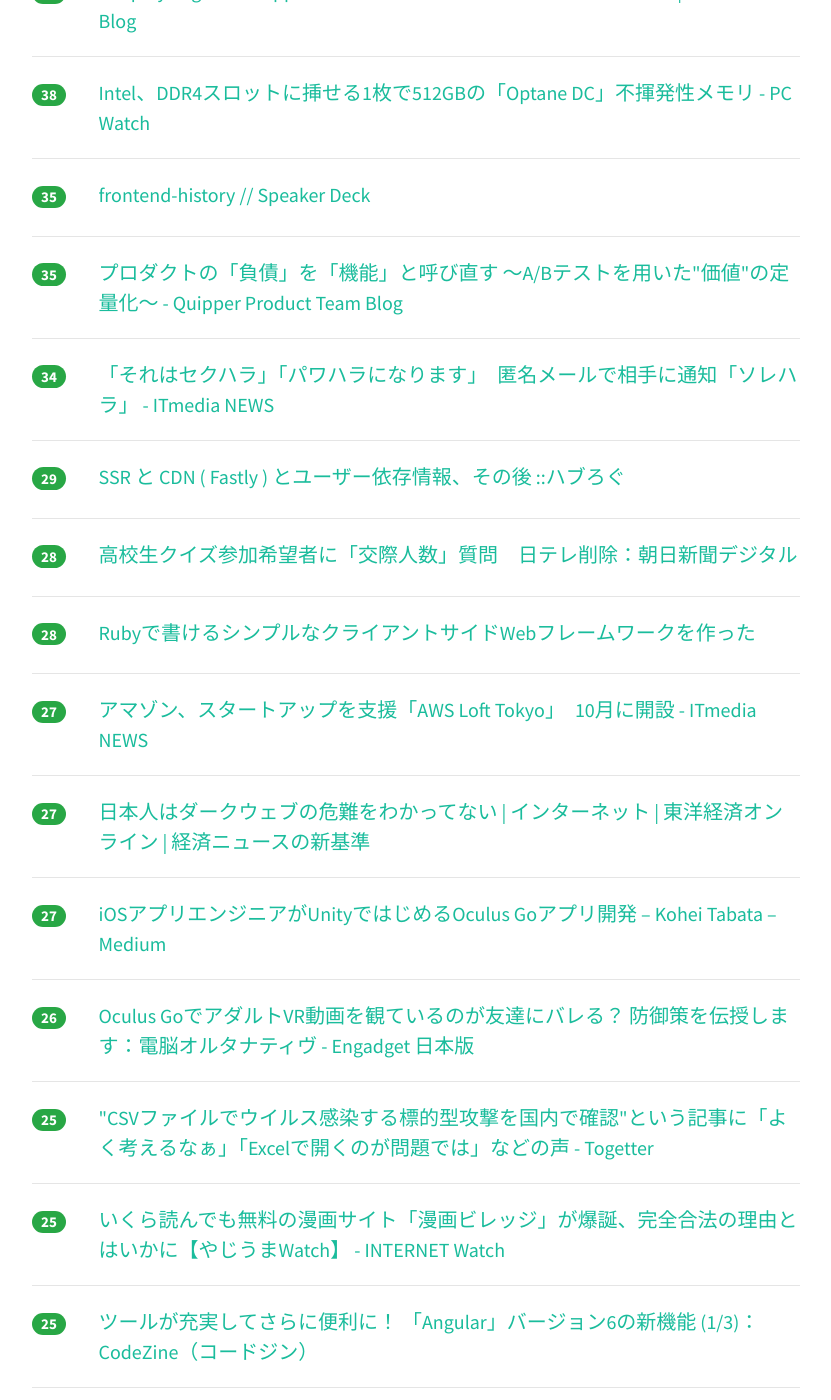
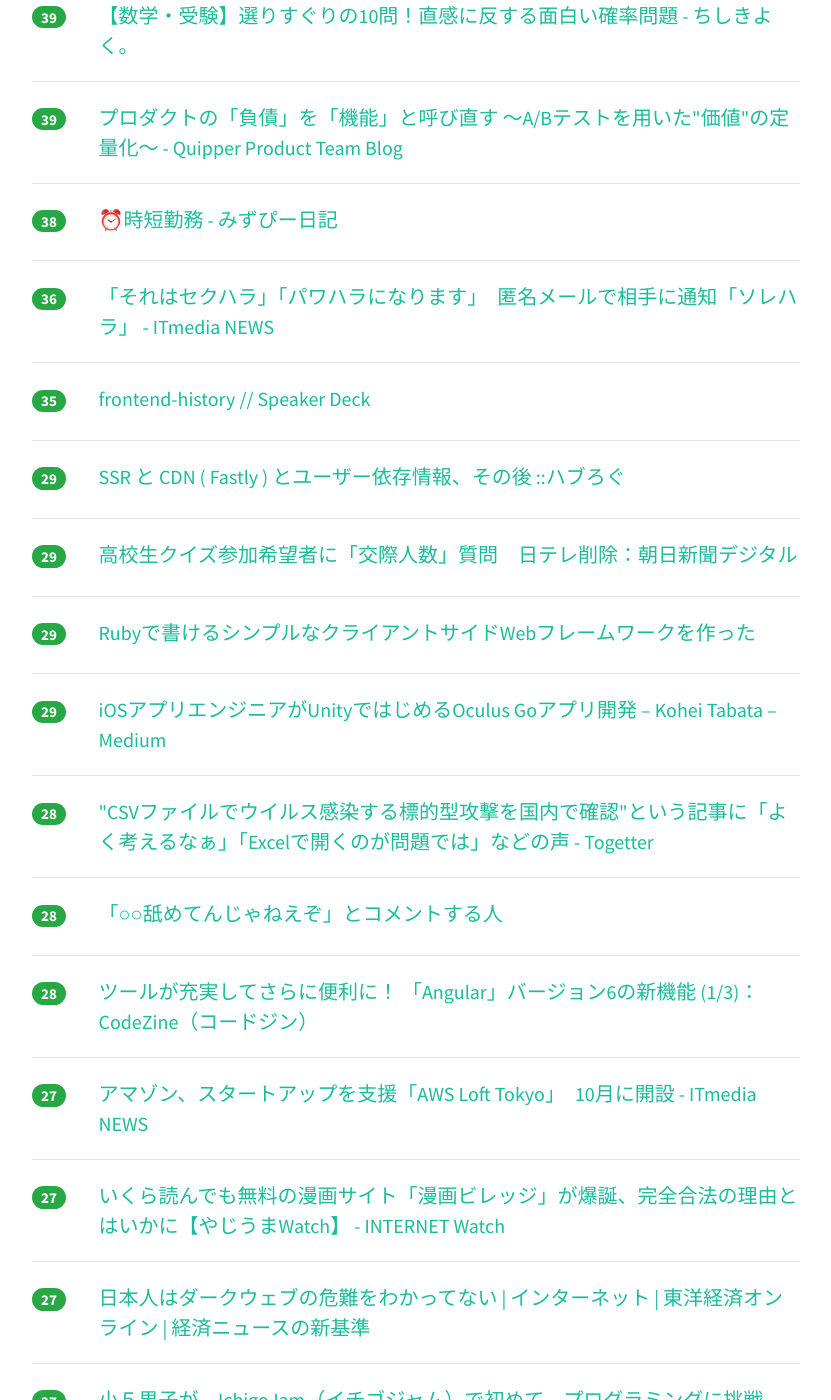
Before and after one commit to yatta47/hatena-matome-site, a Jekyll site: the page built from _posts/2018-05-31-hatena.md, in a window 1280 px wide and 1400 px high, scrolled down 1965 px. Shown: the whole window, without its empty margins (224-1055 px from the left). Built offline with Jekyll 4.4.1, drawn with Linux system fonts in a browser that asks for light colours; nearby versions of some CDN libraries; some of the changed text lies outside the part shown.

Commit message:
Updated 2018-05-31

```diff
--- a/_posts/2018-05-31-hatena.md
+++ b/_posts/2018-05-31-hatena.md
@@ -1,69 +1,74 @@
 ---
 layout: post
 title:  "2018-05-31 はてぶIT"
-date:   2018-05-31 17:01:44
+date:   2018-05-31 18:01:41
 tags: [it-hotentry]
 ---
-41 件のデータあり
+45 件のデータあり
 
 <hr><div class="row">
-<div class="col-1"><span class="badge badge-pill badge-success h2">1117</span></div>
+<div class="col-1"><span class="badge badge-pill badge-success h2">1173</span></div>
 <div class="col-11"><a href='https://amachang.hatenablog.com/entry/we_joined_smartnews' target='_blank'>6 年間の起業を終えて - IT戦記</a></div>
 </div>
 <hr>
 <div class="row">
-<div class="col-1"><span class="badge badge-pill badge-success h2">474</span></div>
+<div class="col-1"><span class="badge badge-pill badge-success h2">516</span></div>
 <div class="col-11"><a href='http://eiki.hatenablog.jp/entry/meteo_fall' target='_blank'>メテオフォール型開発 - 実践ゲーム製作メモ帳2</a></div>
 </div>
 <hr>
 <div class="row">
-<div class="col-1"><span class="badge badge-pill badge-success h2">182</span></div>
+<div class="col-1"><span class="badge badge-pill badge-success h2">192</span></div>
 <div class="col-11"><a href='http://twitter.com/yohei_tsushima/status/1001818238194511874' target='_blank'>つしまようへいさんのツイート: "竹中氏、衝撃的な発言。増やす気満々じゃん。 「これ（高度プロフェッショナル制度）を入れていかないと日本経済の明日はないと風に思うんですね。ま</a></div>
 </div>
 <hr>
 <div class="row">
-<div class="col-1"><span class="badge badge-pill badge-success h2">173</span></div>
+<div class="col-1"><span class="badge badge-pill badge-success h2">175</span></div>
 <div class="col-11"><a href='https://amalog.hateblo.jp/entry/kaggle-pandas-tips' target='_blank'>Kaggleで使えるpandasテクニック集 - 天色グラフィティ</a></div>
 </div>
 <hr>
 <div class="row">
-<div class="col-1"><span class="badge badge-pill badge-success h2">118</span></div>
+<div class="col-1"><span class="badge badge-pill badge-success h2">163</span></div>
 <div class="col-11"><a href='https://japan.cnet.com/article/35120062/' target='_blank'>PCをクラッシュさせる音響攻撃「ブルーノート」--スピーカから音を流すだけで - CNET Japan</a></div>
 </div>
 <hr>
 <div class="row">
-<div class="col-1"><span class="badge badge-pill badge-success h2">93</span></div>
+<div class="col-1"><span class="badge badge-pill badge-success h2">151</span></div>
+<div class="col-11"><a href='https://anond.hatelabo.jp/20180529193619' target='_blank'>「個人がアフィリエイトで儲かる時代」の終焉</a></div>
+</div>
+<hr>
+<div class="row">
+<div class="col-1"><span class="badge badge-pill badge-success h2">101</span></div>
 <div class="col-11"><a href='http://techlife.cookpad.com/entry/2018/05/31/080000' target='_blank'>オフィス・AWS環境をセキュリティ監視するためのログ収集 - クックパッド開発者ブログ</a></div>
 </div>
 <hr>
 <div class="row">
-<div class="col-1"><span class="badge badge-pill badge-success h2">90</span></div>
+<div class="col-1"><span class="badge badge-pill badge-success h2">96</span></div>
+<div class="col-11"><a href='https://mattn.kaoriya.net/software/lang/go/20180531104907.htm' target='_blank'>Big Sky :: Go 言語の非同期パターン</a></div>
+</div>
+<hr>
+<div class="row">
+<div class="col-1"><span class="badge badge-pill badge-success h2">94</span></div>
 <div class="col-11"><a href='https://internet.watch.impress.co.jp/docs/special/1124760.html' target='_blank'>6月11日以降、Google Maps APIによる地図表示が薄暗くなる／エラーになるケースも――「Google Maps Platform」移行でいったい何が変わる？　利用者は、APIキーと課金設定の確認を - INTERNET Watch</a></div>
 </div>
 <hr>
 <div class="row">
-<div class="col-1"><span class="badge badge-pill badge-success h2">87</span></div>
-<div class="col-11"><a href='https://mattn.kaoriya.net/software/lang/go/20180531104907.htm' target='_blank'>Big Sky :: Go 言語の非同期パターン</a></div>
-</div>
-<hr>
-<div class="row">
-<div class="col-1"><span class="badge badge-pill badge-success h2">75</span></div>
-<div class="col-11"><a href='https://anond.hatelabo.jp/20180529193619' target='_blank'>「個人がアフィリエイトで儲かる時代」の終焉</a></div>
-</div>
-<hr>
-<div class="row">
-<div class="col-1"><span class="badge badge-pill badge-success h2">48</span></div>
+<div class="col-1"><span class="badge badge-pill badge-success h2">49</span></div>
 <div class="col-11"><a href='http://careerhack.en-japan.com/report/detail/969' target='_blank'>言葉を曖昧に使うの、やめませんか？ ツイッターを使った“言葉の筋トレ”のススメ | CAREER HACK</a></div>
 </div>
 <hr>
 <div class="row">
-<div class="col-1"><span class="badge badge-pill badge-success h2">43</span></div>
+<div class="col-1"><span class="badge badge-pill badge-success h2">46</span></div>
 <div class="col-11"><a href='https://togetter.com/li/1232296' target='_blank'>なんで日本のメーカーは白い商品に白い電源ケーブルをつけないの？→安全性とデザインの事情の解説「黒ケーブル使ってくれるのありがたい」 - Togetter</a></div>
 </div>
 <hr>
 <div class="row">
-<div class="col-1"><span class="badge badge-pill badge-success h2">43</span></div>
+<div class="col-1"><span class="badge badge-pill badge-success h2">44</span></div>
 <div class="col-11"><a href='https://medium.com/@terrierscript/8a502220ce48' target='_blank'>株式会社エフコードさんでフロントエンドの話をさせていただきました – terrierscript – Medium</a></div>
+</div>
+<hr>
+<div class="row">
+<div class="col-1"><span class="badge badge-pill badge-success h2">44</span></div>
+<div class="col-11"><a href='https://coliss.com/articles/build-websites/operation/javascript/dom-manipulation-library-nanojs.html' target='_blank'>[JS]0.6kBの超軽量！基本的なDOM操作を実行するためだけに開発されたシンプルなライブラリ -nanoJS | コリス</a></div>
 </div>
 <hr>
 <div class="row">
@@ -72,8 +77,13 @@ tags: [it-hotentry]
 </div>
 <hr>
 <div class="row">
+<div class="col-1"><span class="badge badge-pill badge-success h2">43</span></div>
+<div class="col-11"><a href='https://pc.watch.impress.co.jp/docs/news/1124844.html' target='_blank'>Intel、DDR4スロットに挿せる1枚で512GBの「Optane DC」不揮発性メモリ - PC Watch</a></div>
+</div>
+<hr>
+<div class="row">
 <div class="col-1"><span class="badge badge-pill badge-success h2">40</span></div>
-<div class="col-11"><a href='https://coliss.com/articles/build-websites/operation/javascript/dom-manipulation-library-nanojs.html' target='_blank'>[JS]0.6kBの超軽量！基本的なDOM操作を実行するためだけに開発されたシンプルなライブラリ -nanoJS | コリス</a></div>
+<div class="col-11"><a href='https://aws.amazon.com/blogs/aws/built-in-authentication-in-alb/' target='_blank'>Simplify Login with Application Load Balancer Built-in Authentication | AWS News Blog</a></div>
 </div>
 <hr>
 <div class="row">
@@ -82,18 +92,18 @@ tags: [it-hotentry]
 </div>
 <hr>
 <div class="row">
+<div class="col-1"><span class="badge badge-pill badge-success h2">39</span></div>
+<div class="col-11"><a href='http://quipper.hatenablog.com/entry/2018/05/31/080000' target='_blank'>プロダクトの「負債」を「機能」と呼び直す 〜A/Bテストを用いた"価値"の定量化〜 - Quipper Product Team Blog</a></div>
+</div>
+<hr>
+<div class="row">
 <div class="col-1"><span class="badge badge-pill badge-success h2">38</span></div>
 <div class="col-11"><a href='https://mzp.hatenablog.com/entry/2018/05/30/225643' target='_blank'>⏰時短勤務 - みずぴー日記</a></div>
 </div>
 <hr>
 <div class="row">
-<div class="col-1"><span class="badge badge-pill badge-success h2">38</span></div>
-<div class="col-11"><a href='https://aws.amazon.com/blogs/aws/built-in-authentication-in-alb/' target='_blank'>Simplify Login with Application Load Balancer Built-in Authentication | AWS News Blog</a></div>
-</div>
-<hr>
-<div class="row">
-<div class="col-1"><span class="badge badge-pill badge-success h2">38</span></div>
-<div class="col-11"><a href='https://pc.watch.impress.co.jp/docs/news/1124844.html' target='_blank'>Intel、DDR4スロットに挿せる1枚で512GBの「Optane DC」不揮発性メモリ - PC Watch</a></div>
+<div class="col-1"><span class="badge badge-pill badge-success h2">36</span></div>
+<div class="col-11"><a href='http://www.itmedia.co.jp/news/articles/1805/30/news117.html' target='_blank'>「それはセクハラ」「パワハラになります」　匿名メールで相手に通知「ソレハラ」 - ITmedia NEWS</a></div>
 </div>
 <hr>
 <div class="row">
@@ -102,28 +112,38 @@ tags: [it-hotentry]
 </div>
 <hr>
 <div class="row">
-<div class="col-1"><span class="badge badge-pill badge-success h2">35</span></div>
-<div class="col-11"><a href='http://quipper.hatenablog.com/entry/2018/05/31/080000' target='_blank'>プロダクトの「負債」を「機能」と呼び直す 〜A/Bテストを用いた"価値"の定量化〜 - Quipper Product Team Blog</a></div>
-</div>
-<hr>
-<div class="row">
-<div class="col-1"><span class="badge badge-pill badge-success h2">34</span></div>
-<div class="col-11"><a href='http://www.itmedia.co.jp/news/articles/1805/30/news117.html' target='_blank'>「それはセクハラ」「パワハラになります」　匿名メールで相手に通知「ソレハラ」 - ITmedia NEWS</a></div>
-</div>
-<hr>
-<div class="row">
 <div class="col-1"><span class="badge badge-pill badge-success h2">29</span></div>
 <div class="col-11"><a href='https://havelog.ayumusato.com/develop/others/e757-ssr_fastly_afternote.html' target='_blank'>SSR と CDN ( Fastly ) とユーザー依存情報、その後 ::ハブろぐ</a></div>
 </div>
 <hr>
 <div class="row">
-<div class="col-1"><span class="badge badge-pill badge-success h2">28</span></div>
+<div class="col-1"><span class="badge badge-pill badge-success h2">29</span></div>
 <div class="col-11"><a href='https://www.asahi.com/articles/ASL5Z75D9L5ZUCVL029.html' target='_blank'>高校生クイズ参加希望者に「交際人数」質問　日テレ削除：朝日新聞デジタル</a></div>
 </div>
 <hr>
 <div class="row">
+<div class="col-1"><span class="badge badge-pill badge-success h2">29</span></div>
+<div class="col-11"><a href='https://qiita.com/yhara/items/07eeb2c165e35964db76' target='_blank'>Rubyで書けるシンプルなクライアントサイドWebフレームワークを作った</a></div>
+</div>
+<hr>
+<div class="row">
+<div class="col-1"><span class="badge badge-pill badge-success h2">29</span></div>
+<div class="col-11"><a href='https://medium.com/@koheitabata/15394098d68e' target='_blank'>iOSアプリエンジニアがUnityではじめるOculus Goアプリ開発 – Kohei Tabata – Medium</a></div>
+</div>
+<hr>
+<div class="row">
 <div class="col-1"><span class="badge badge-pill badge-success h2">28</span></div>
-<div class="col-11"><a href='https://qiita.com/yhara/items/07eeb2c165e35964db76' target='_blank'>Rubyで書けるシンプルなクライアントサイドWebフレームワークを作った</a></div>
+<div class="col-11"><a href='https://togetter.com/li/1232284' target='_blank'>"CSVファイルでウイルス感染する標的型攻撃を国内で確認"という記事に「よく考えるなぁ」「Excelで開くのが問題では」などの声 - Togetter</a></div>
+</div>
+<hr>
+<div class="row">
+<div class="col-1"><span class="badge badge-pill badge-success h2">28</span></div>
+<div class="col-11"><a href='https://anond.hatelabo.jp/20180531105835' target='_blank'>「○○舐めてんじゃねえぞ」とコメントする人</a></div>
+</div>
+<hr>
+<div class="row">
+<div class="col-1"><span class="badge badge-pill badge-success h2">28</span></div>
+<div class="col-11"><a href='https://codezine.jp/article/detail/10850' target='_blank'>ツールが充実してさらに便利に！ 「Angular」バージョン6の新機能 (1/3)：CodeZine（コードジン）</a></div>
 </div>
 <hr>
 <div class="row">
@@ -133,12 +153,17 @@ tags: [it-hotentry]
 <hr>
 <div class="row">
 <div class="col-1"><span class="badge badge-pill badge-success h2">27</span></div>
+<div class="col-11"><a href='https://internet.watch.impress.co.jp/docs/yajiuma/1124788.html' target='_blank'>いくら読んでも無料の漫画サイト「漫画ビレッジ」が爆誕、完全合法の理由とはいかに【やじうまWatch】 - INTERNET Watch</a></div>
+</div>
+<hr>
+<div class="row">
+<div class="col-1"><span class="badge badge-pill badge-success h2">27</span></div>
 <div class="col-11"><a href='https://toyokeizai.net/articles/-/222841' target='_blank'>日本人はダークウェブの危難をわかってない | インターネット | 東洋経済オンライン | 経済ニュースの新基準</a></div>
 </div>
 <hr>
 <div class="row">
 <div class="col-1"><span class="badge badge-pill badge-success h2">27</span></div>
-<div class="col-11"><a href='https://medium.com/@koheitabata/15394098d68e' target='_blank'>iOSアプリエンジニアがUnityではじめるOculus Goアプリ開発 – Kohei Tabata – Medium</a></div>
+<div class="col-11"><a href='http://for-mom.hatenablog.com/entry/programming' target='_blank'>小５男子が、IchigoJam（イチゴジャム）で初めて、プログラミングに挑戦。ゲーム好きの子には、ハマるかも！？ - For Mom　 -すべてのお母さんへのメッセージ-</a></div>
 </div>
 <hr>
 <div class="row">
@@ -147,23 +172,13 @@ tags: [it-hotentry]
 </div>
 <hr>
 <div class="row">
-<div class="col-1"><span class="badge badge-pill badge-success h2">25</span></div>
-<div class="col-11"><a href='https://togetter.com/li/1232284' target='_blank'>"CSVファイルでウイルス感染する標的型攻撃を国内で確認"という記事に「よく考えるなぁ」「Excelで開くのが問題では」などの声 - Togetter</a></div>
+<div class="col-1"><span class="badge badge-pill badge-success h2">24</span></div>
+<div class="col-11"><a href='https://hbol.jp/167028' target='_blank'>ヘイト動画を消滅させた「ネトウヨ春のBAN祭り」はネット上の革命だったのか？ | ハーバービジネスオンライン</a></div>
 </div>
 <hr>
 <div class="row">
-<div class="col-1"><span class="badge badge-pill badge-success h2">25</span></div>
-<div class="col-11"><a href='https://internet.watch.impress.co.jp/docs/yajiuma/1124788.html' target='_blank'>いくら読んでも無料の漫画サイト「漫画ビレッジ」が爆誕、完全合法の理由とはいかに【やじうまWatch】 - INTERNET Watch</a></div>
-</div>
-<hr>
-<div class="row">
-<div class="col-1"><span class="badge badge-pill badge-success h2">25</span></div>
-<div class="col-11"><a href='https://codezine.jp/article/detail/10850' target='_blank'>ツールが充実してさらに便利に！ 「Angular」バージョン6の新機能 (1/3)：CodeZine（コードジン）</a></div>
-</div>
-<hr>
-<div class="row">
-<div class="col-1"><span class="badge badge-pill badge-success h2">24</span></div>
-<div class="col-11"><a href='https://anond.hatelabo.jp/20180531105835' target='_blank'>「○○舐めてんじゃねえぞ」とコメントする人</a></div>
+<div class="col-1"><span class="badge badge-pill badge-success h2">22</span></div>
+<div class="col-11"><a href='https://gigazine.net/news/20180531-microsoft-passes-alphabet/' target='_blank'>Microsoftの時価総額がGoogleを上回り「世界第3位の企業」に返り咲く - GIGAZINE</a></div>
 </div>
 <hr>
 <div class="row">
@@ -177,13 +192,23 @@ tags: [it-hotentry]
 </div>
 <hr>
 <div class="row">
+<div class="col-1"><span class="badge badge-pill badge-success h2">22</span></div>
+<div class="col-11"><a href='https://note.mu/ikechamu/n/n5d1cc06e187f' target='_blank'>新しいマテリアルデザインとの向き合い方｜Ayaka Ikeda｜note</a></div>
+</div>
+<hr>
+<div class="row">
 <div class="col-1"><span class="badge badge-pill badge-success h2">21</span></div>
-<div class="col-11"><a href='https://hbol.jp/167028' target='_blank'>ヘイト動画を消滅させた「ネトウヨ春のBAN祭り」はネット上の革命だったのか？ | ハーバービジネスオンライン</a></div>
+<div class="col-11"><a href='https://bloggingfrom.tv/wp/2018/05/31/15650' target='_blank'>【大訂正】パスワード使い回しをせずリンクもクリックしていなければmixiスパムは大丈夫のようです - カイ士伝</a></div>
+</div>
+<hr>
+<div class="row">
+<div class="col-1"><span class="badge badge-pill badge-success h2">20</span></div>
+<div class="col-11"><a href='https://media.startup-db.com/2018-05-31/interview/smartnews/' target='_blank'>若者は規模の大小によらずテック企業を目指せ、スマートニュース共同創業者の鈴木健氏 | STARTUP DB MEDIA | 日々進化する、成長産業領域に特化した情報プラットフォーム</a></div>
 </div>
 <hr>
 <div class="row">
 <div class="col-1"><span class="badge badge-pill badge-success h2">19</span></div>
-<div class="col-11"><a href='https://bloggingfrom.tv/wp/2018/05/31/15650' target='_blank'>【大訂正】パスワード使い回しをせずリンクもクリックしていなければmixiスパムは大丈夫のようです - カイ士伝</a></div>
+<div class="col-11"><a href='https://togetter.com/li/1232470' target='_blank'>「折角なので資料写真としてダウンロード販売します」実家が全焼した漫画家の逞しすぎる行動 - Togetter</a></div>
 </div>
 <hr>
 <div class="row">
@@ -206,8 +231,3 @@ tags: [it-hotentry]
 <div class="col-11"><a href='http://tech.smarthr.jp/entry/2018/05/31/100000' target='_blank'>ぼくと (雇用) 契約して、RubyKaigi 2018にかかった費用を経費精算してよ！ - SmartHR Tech Blog</a></div>
 </div>
 <hr>
-<div class="row">
-<div class="col-1"><span class="badge badge-pill badge-success h2">16</span></div>
-<div class="col-11"><a href='https://gigazine.net/news/20180531-microsoft-passes-alphabet/' target='_blank'>Microsoftの時価総額がGoogleを上回り「世界第3位の企業」に返り咲く - GIGAZINE</a></div>
-</div>
-<hr>
```
